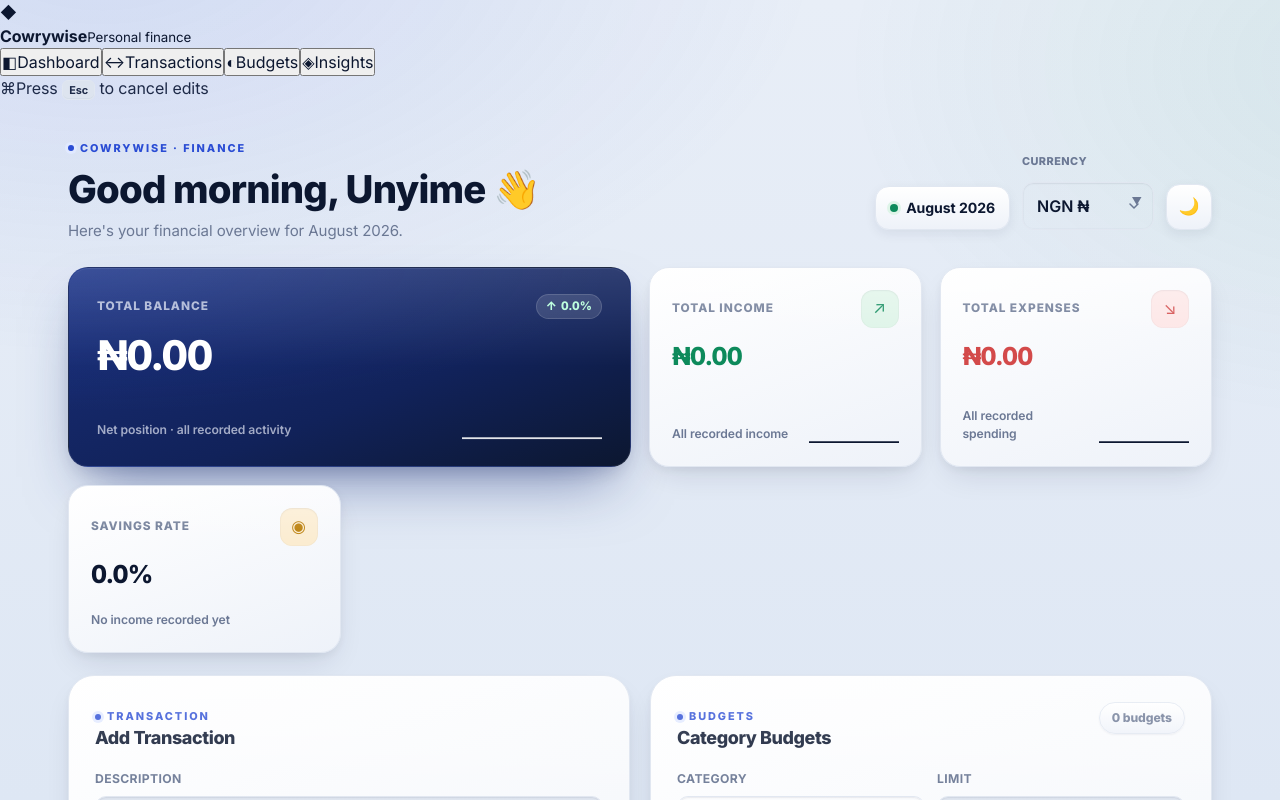
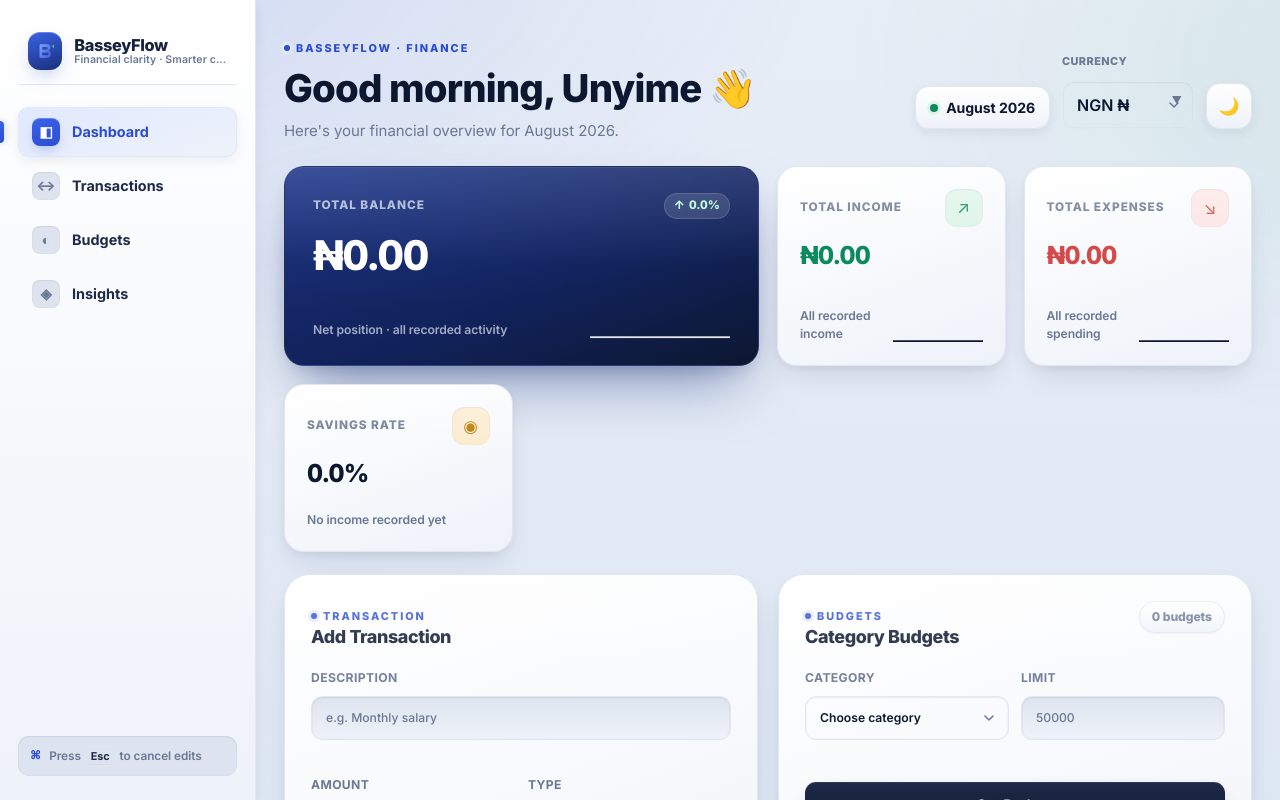
Before and after one commit to Mekudi84/My-CashFlow-Dashboard, a React (Vite) app: page / in a window 1280 px wide. Shown: the top 800 px of the page. Built offline with nearby package versions, Linux system fonts and the light colour scheme.

Commit message:
Rebrand to BasseyFlow — Financial clarity. Smarter cash flow.

```diff
--- a/css/style.css
+++ b/css/style.css
@@ -135,6 +135,140 @@
   box-shadow: inset 0 -1px 0 var(--border);
 }
 
+
+/* =========================================================
+   APP SHELL + SIDEBAR
+   ========================================================= */
+.app-shell {
+  display: grid;
+  grid-template-columns: 256px 1fr;
+  min-height: 100vh;
+  align-items: stretch;
+}
+
+.app-main { min-width: 0; }
+
+.sidebar {
+  position: sticky;
+  top: 0;
+  height: 100vh;
+  padding: 24px 18px;
+  display: flex;
+  flex-direction: column;
+  gap: 22px;
+  background: linear-gradient(180deg, var(--surface) 0%, var(--surface-2) 100%);
+  border-right: 1px solid var(--border-soft);
+  box-shadow: var(--shadow-sm);
+  z-index: 5;
+}
+
+.sidebar-brand {
+  display: flex;
+  align-items: center;
+  gap: 12px;
+  padding: 8px 10px 14px;
+  border-bottom: 1px solid var(--border-soft);
+}
+.brand-mark {
+  width: 38px; height: 38px;
+  display: grid; place-items: center;
+  border-radius: 12px;
+  background: linear-gradient(160deg, var(--primary-2) 0%, var(--primary-deep) 100%);
+  color: #fff;
+  font-size: 1rem;
+  font-weight: 800;
+  box-shadow: 0 8px 20px -8px rgba(42, 76, 212, .55), inset 0 1px 0 rgba(255,255,255,.25);
+  transition: transform var(--t-base), box-shadow var(--t-base);
+}
+.sidebar-brand:hover .brand-mark { transform: rotate(-4deg) scale(1.04); }
+.brand-mark svg { display: block; }
+.brand-text { display: flex; flex-direction: column; line-height: 1.15; min-width: 0; }
+.brand-text strong {
+  font-size: 1.02rem;
+  font-weight: 800;
+  letter-spacing: -0.02em;
+  background: linear-gradient(180deg, var(--text) 0%, var(--text-2) 100%);
+  -webkit-background-clip: text;
+  background-clip: text;
+  -webkit-text-fill-color: transparent;
+}
+.brand-text small {
+  color: var(--muted);
+  font-size: .66rem;
+  font-weight: 600;
+  letter-spacing: .01em;
+  white-space: nowrap;
+  overflow: hidden;
+  text-overflow: ellipsis;
+  max-width: 170px;
+}
+
+.sidebar-nav { display: grid; gap: 4px; }
+
+.nav-item {
+  position: relative;
+  display: flex; align-items: center; gap: 12px;
+  padding: 11px 14px;
+  border: 0;
+  border-radius: var(--r-sm);
+  background: transparent;
+  color: var(--text-2);
+  font-weight: 700;
+  font-size: .9rem;
+  text-align: left;
+  transition: background var(--t-base), color var(--t-base), transform var(--t-fast), box-shadow var(--t-base);
+}
+.nav-item:hover {
+  background: var(--surface-2);
+  color: var(--text);
+  transform: translateX(2px);
+}
+.nav-item.is-active {
+  background: linear-gradient(160deg, var(--primary-soft) 0%, var(--surface-2) 100%);
+  color: var(--primary);
+  box-shadow: var(--shadow-sm), inset 0 0 0 1px var(--primary-soft);
+}
+.nav-icon {
+  width: 28px; height: 28px;
+  display: grid; place-items: center;
+  border-radius: 8px;
+  background: var(--recessed);
+  color: var(--muted);
+  font-size: .9rem;
+  box-shadow: var(--shadow-inset);
+  flex-shrink: 0;
+  transition: background var(--t-base), color var(--t-base);
+}
+.nav-item.is-active .nav-icon {
+  background: linear-gradient(160deg, var(--primary-2) 0%, var(--primary) 100%);
+  color: #fff;
+  box-shadow: 0 6px 14px -6px rgba(42, 76, 212, .55), inset 0 1px 0 rgba(255,255,255,.25);
+}
+.nav-label { flex: 1; }
+.nav-indicator {
+  position: absolute;
+  left: -18px;
+  top: 50%;
+  transform: translateY(-50%);
+  width: 4px;
+  height: 22px;
+  border-radius: 0 4px 4px 0;
+  background: linear-gradient(180deg, var(--primary-2), var(--primary));
+  box-shadow: 0 0 8px rgba(42, 76, 212, .35);
+}
+
+.sidebar-foot { margin-top: auto; }
+.sidebar-tip {
+  display: flex; align-items: center; gap: 8px;
+  padding: 10px 12px;
+  background: var(--recessed);
+  border-radius: var(--r-sm);
+  box-shadow: var(--shadow-inset);
+  font-size: .74rem;
+  color: var(--muted);
+  font-weight: 600;
+}
+.sidebar-tip span:first-child { color: var(--primary); font-weight: 800; }
 
 /* =========================================================
    TOPBAR
--- a/index.html
+++ b/index.html
@@ -3,7 +3,7 @@
   <head>
     <meta charset="UTF-8" />
     <meta name="viewport" content="width=device-width, initial-scale=1.0" />
-    <title>Bassey's Finance Dashboard</title>
+    <title>BasseyFlow — Financial clarity. Smarter cash flow.</title>
   </head>
   <body>
     <div id="root"></div>
--- a/src/App.jsx
+++ b/src/App.jsx
@@ -186,7 +186,7 @@
       <div className="app-main">
         <header className="topbar reveal" style={{ "--reveal-delay": "0ms" }}>
           <div className="topbar-left">
-            <p className="eyebrow">COWRYWISE · FINANCE</p>
+            <p className="eyebrow">BASSEYFLOW · FINANCE</p>
             <h1>
               {greeting}, <span className="user-name">Unyime</span> <span aria-hidden="true">👋</span>
             </h1>
--- a/src/components/Sidebar.jsx
+++ b/src/components/Sidebar.jsx
@@ -9,10 +9,24 @@
   return (
     <aside className="sidebar" aria-label="Primary navigation">
       <div className="sidebar-brand">
-        <span className="brand-mark" aria-hidden="true">◆</span>
+        <span className="brand-mark" aria-hidden="true">
+          <svg viewBox="0 0 32 32" width="22" height="22" fill="none" aria-hidden="true">
+            <defs>
+              <linearGradient id="basseyflow-mark" x1="0" y1="0" x2="1" y2="1">
+                <stop offset="0%" stopColor="#82a4ff" />
+                <stop offset="100%" stopColor="#3a5cd8" />
+              </linearGradient>
+            </defs>
+            <path
+              d="M8 24 L8 8 Q8 6 10 6 L19 6 Q24 6 24 11 Q24 14.5 21 15.5 Q24.5 16.5 24.5 20.5 Q24.5 26 19 26 L10 26 Q8 26 8 24 Z M12 10 L12 14 L18 14 Q20 14 20 12 Q20 10 18 10 Z M12 18 L12 22 L19 22 Q21 22 21 20 Q21 18 19 18 Z"
+              fill="url(#basseyflow-mark)"
+            />
+            <path d="M26 9 L29 6 L29 12 Z" fill="#45c993" />
+          </svg>
+        </span>
         <div className="brand-text">
-          <strong>Cowrywise</strong>
-          <small>Personal finance</small>
+          <strong>BasseyFlow</strong>
+          <small>Financial clarity · Smarter cash flow</small>
         </div>
       </div>
 
```
Also changed, not shown: 1 other file (tests, documents, lock files or other folders).
